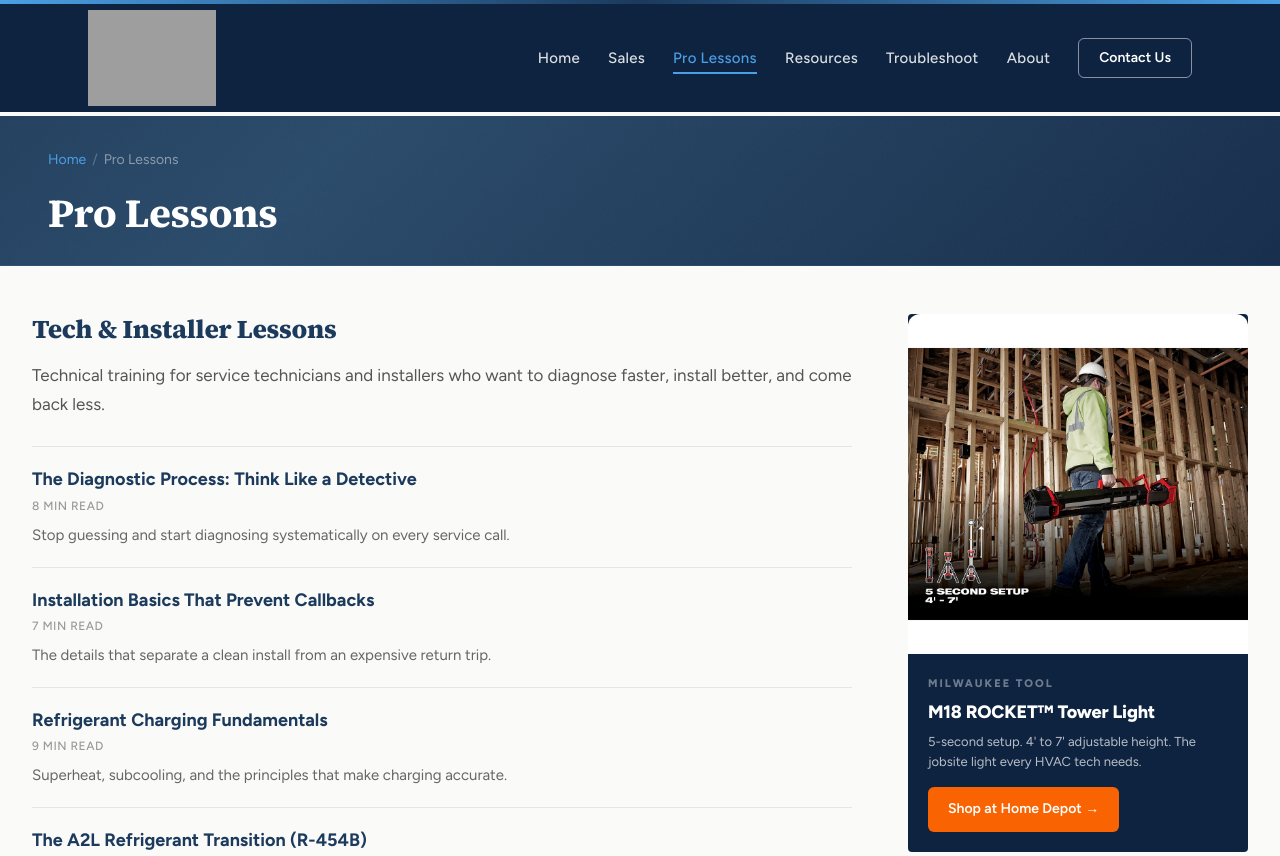
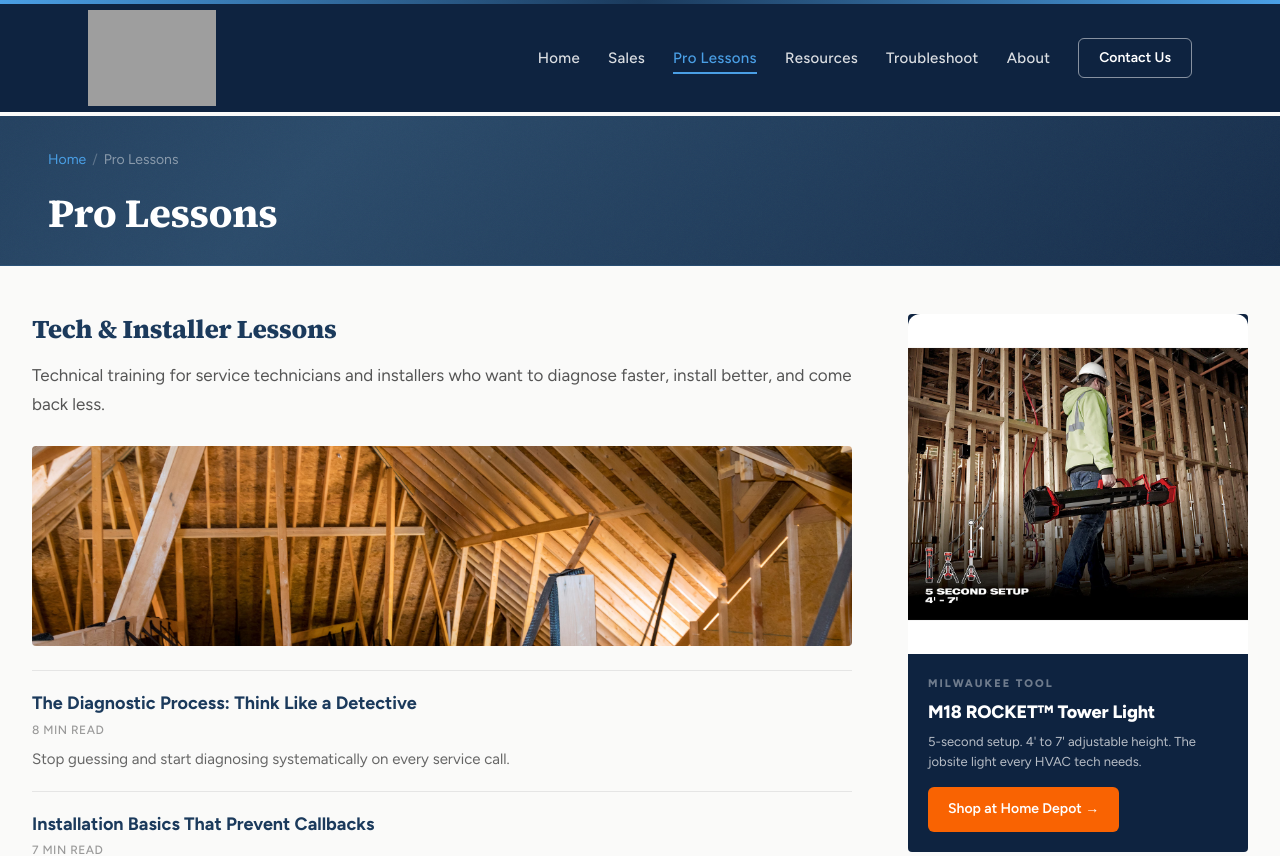
Before and after one commit to Ishack94/HVAC-sales-master, a React (Vite) app: page /pro-lessons in a window 1280 px wide. Shown: the top 856 px of the page. Built offline with nearby package versions, Linux system fonts and the light colour scheme; grey boxes are pictures that could not be loaded.

Commit message:
Add attic ductwork photo strip to Pro Lessons page

```diff
--- a/src/pages/ListingPage.module.css
+++ b/src/pages/ListingPage.module.css
@@ -88,6 +88,30 @@
   margin-top: 4px;
 }
 
+.photoStrip {
+  width: 100%;
+  max-width: 960px;
+  height: 200px;
+  margin: 24px auto;
+  overflow: hidden;
+  border-radius: 4px;
+}
+
+.photoStripImg {
+  width: 100%;
+  height: 100%;
+  object-fit: cover;
+  object-position: center 40%;
+  display: block;
+}
+
+@media (max-width: 768px) {
+  .photoStrip {
+    height: 140px;
+    margin: 16px auto;
+  }
+}
+
 @media (max-width: 860px) {
   .layout {
     flex-direction: column;
--- a/src/pages/ProLessonsIndex.jsx
+++ b/src/pages/ProLessonsIndex.jsx
@@ -5,6 +5,7 @@ import Banner from '../components/Layout/Banner'
 import Sidebar from '../components/Layout/Sidebar'
 import Newsletter from '../components/Home/Newsletter'
 import { salesArticles, proArticles } from '../utils/articleData'
+import atticDuctwork from '../assets/attic-ductwork.jpg'
 import styles from './ListingPage.module.css'
 
 const techArticles = proArticles.slice(0, 13)
@@ -41,6 +42,9 @@ export default function ProLessonsIndex() {
             <p className={styles.intro}>
               Technical training for service technicians and installers who want to diagnose faster, install better, and come back less.
             </p>
+            <div className={styles.photoStrip}>
+              <img src={atticDuctwork} alt="Attic ductwork on a real job site" className={styles.photoStripImg} />
+            </div>
             <ul className={styles.articleList}>
               {techArticles.map((a) => (
                 <li key={a.slug} className={styles.articleItem}>
```
